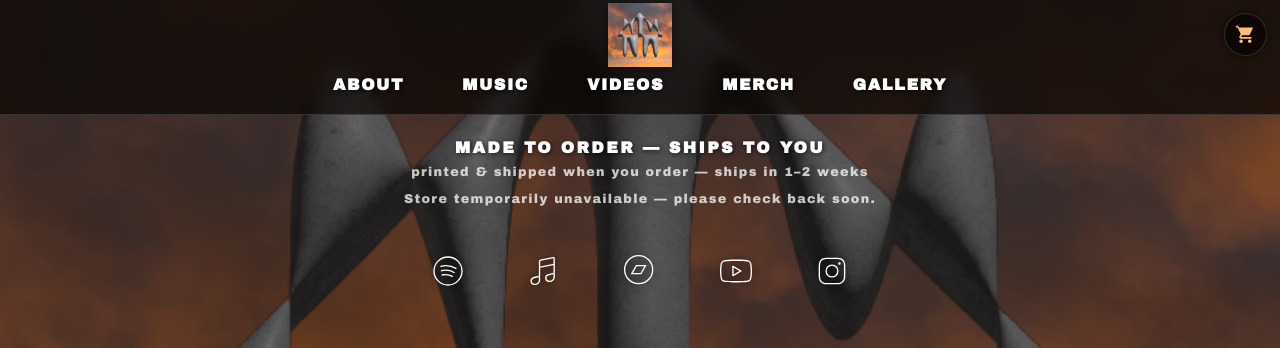
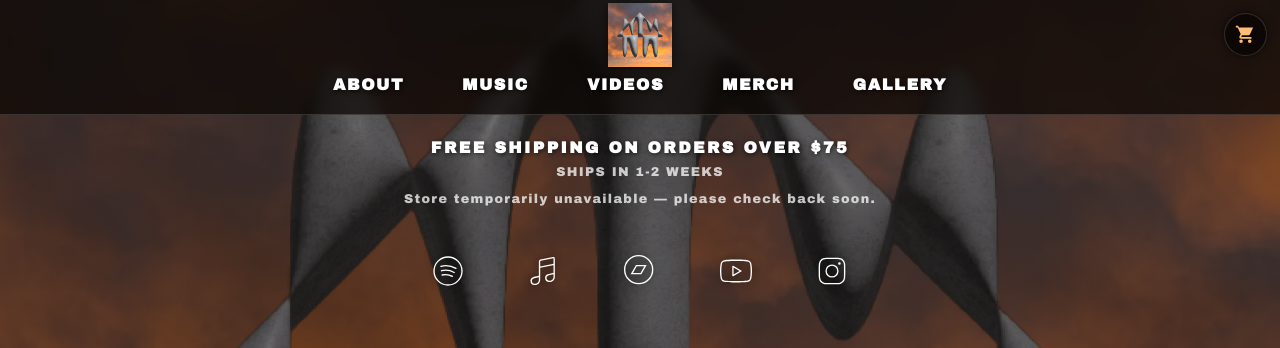
Before and after one commit to neverhomenyc/neverhomenyc.github.io, a plain HTML site: page merch.html in a window 1280 px wide. Shown: the top 348 px of the page. Drawn offline with Linux system fonts and the light colour scheme; no server answers; a script that the page names is missing.

Commit message:
Update merch section header to shipping info

```diff
--- a/merch.html
+++ b/merch.html
@@ -309,8 +309,8 @@
         </div>
 
         <div class="pageframe">
-            <div class="sectionlabel">MADE TO ORDER — SHIPS TO YOU</div>
-            <div class="sectionsub">printed &amp; shipped when you order — ships in 1–2 weeks</div>
+            <div class="sectionlabel">FREE SHIPPING ON ORDERS OVER $75</div>
+            <div class="sectionsub">SHIPS IN 1-2 WEEKS</div>
             <div class="storegrid" id="madeToOrderGrid"></div>
             <div class="merchbackdrop" id="merchBackdrop"></div>
         </div>
```
